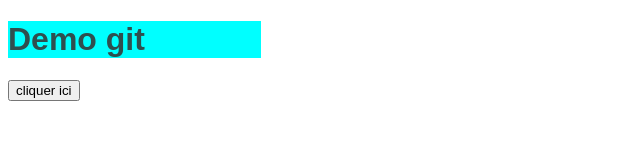
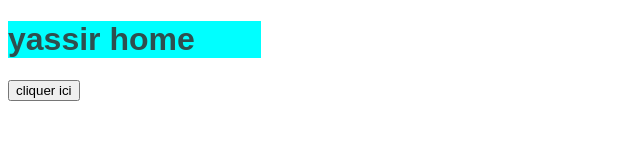
Before and after one commit to ahmedDahliz/Demo, a plain HTML site: page index.html in a window 1280 px wide. Shown: the whole page, without its empty margins (0-640 px from the left). Drawn offline with Linux system fonts and the light colour scheme.

Commit message:
index yassir

```diff
--- a/index.html
+++ b/index.html
@@ -8,7 +8,7 @@
     <link rel="stylesheet" href="style.css">
 </head>
 <body>
-    <h1>Demo git</h1>
+    <h1>yassir home</h1>
     <button onclick="changStyle()">cliquer ici</button>
 
     <script src="script.js"></script>
```
